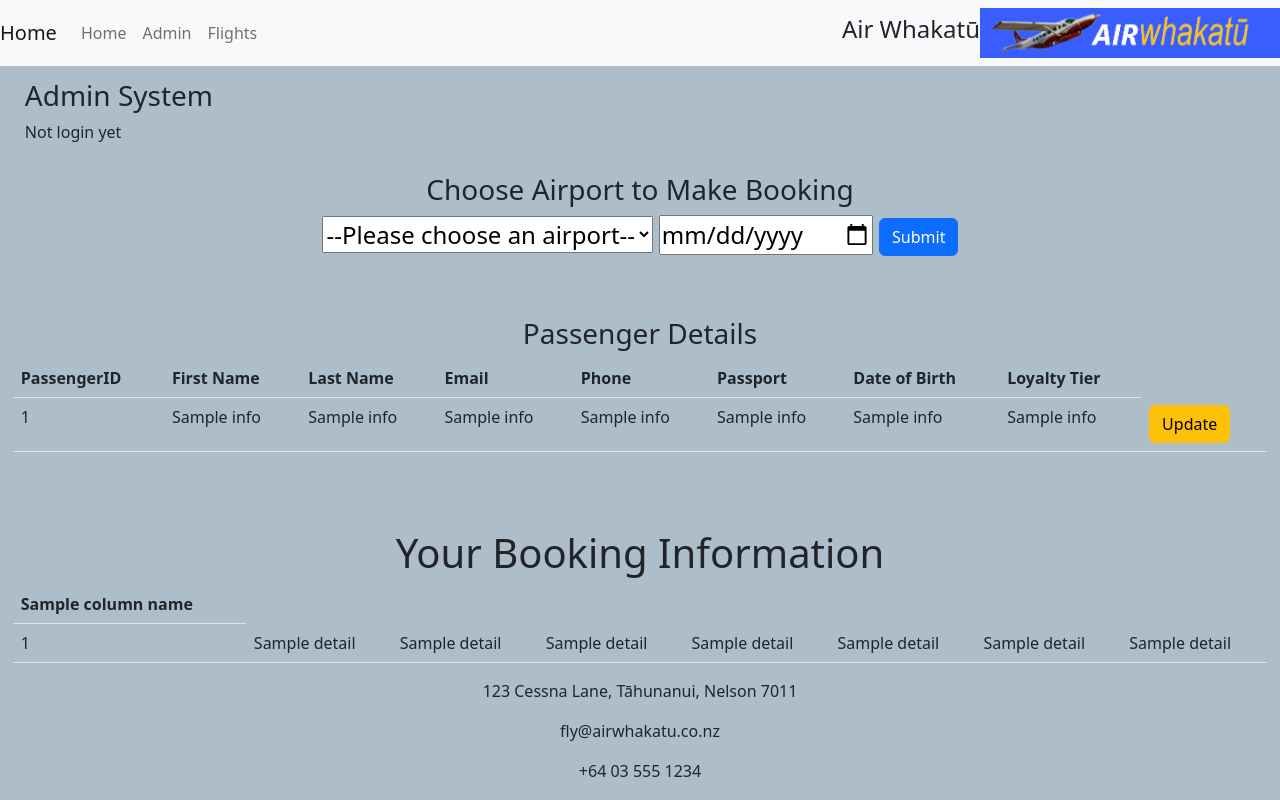
After one commit to han-11/webAppProject, a Flask app: template assessment file/templates/customer_info_page.html in a window 1280 px wide. The commit adds this page. Run offline with Flask 2, Linux system fonts and the light colour scheme; the template is opened without the code that fills it: most values are stand-ins (such as "Sample title", 1, 10 or a date in 2020); some libraries are stand-ins or nearby versions.

Commit message:
Add files via upload

```diff
--- a/assessment file/templates/admin_passengers.html
+++ b/assessment file/templates/admin_passengers.html
@@ -89,11 +89,6 @@
               <input type="email" name="email" class="form-control" placeholder="Email Address" id="email" required="1">
             </div>
 
-
-            <div class="form-group">
-              <label>Phone Number</label>
-              <input type="tel" name="phone" class="form-control" placeholder="Phone Number" id="phone" required="1">
-            </div>
 
             <div class="form-group">
               <label>Passport Number</label>
--- a/assessment file/templates/arrDep.html
+++ b/assessment file/templates/arrDep.html
@@ -20,7 +20,7 @@
         {% for result in arrivals %}
         <tr>
           <td>{{result[0]}}</td>
-          <td><a href="#">{{result[1]}}</a></td>
+          <td>{{result[1]}}</td>
           <td>{{result[2]}}</td>
           <td>{{result[3]}}</td>
           <td>{{result[4]}}</td>
@@ -47,7 +47,7 @@
           {% for result in departures %}
           <tr>
             <td>{{result[0]}}</td>
-            <td><a href="#">{{result[1]}}</a></td>
+            <td>{{result[1]}}</td>
             <td>{{result[2]}}</td>
             <td>{{result[3]}}</td>
             <td>{{result[4]}}</td>
--- /dev/null
+++ b/assessment file/templates/customer_info_page.html
@@ -0,0 +1,222 @@
+{% extends "base.html" %}
+
+{% block title %}Customer Booking Information{% endblock %}
+
+
+{% block content %}
+
+
+
+
+
+<div class="row info_table ">
+  <div class=""col-md-6 col-md-offset-3>
+
+    {% if session['passenger_id']%}
+      <h5>Welcome!</h5>
+      <p>Passenger ID: {{session['passenger_id']}}</p>
+
+      <a href="{{ url_for('log_out') }}" class="btn btn-secondary btn-sm">Logout</a> </h3>
+    {% else %}
+
+      <div class="row">
+        <div class=""col-md-6 col-md-offset-3>
+          <h3>Admin System</h3>
+          {% if session['staff_id']%}
+            <p>Staff ID: {{session['staff_id']}} </p>
+              <p> Staff Name : {{ session['staff_name'] }}</p>
+              {% if  session['is_manager'] == 1 %}
+                <p> Staff Type : Manager</p>
+              {% else %}
+                <p> Staff Type : Staff</p>
+              {% endif %}
+            <a href="{{ url_for('admin_logout') }}" class="btn btn-dark btn-sm">Logout</a> </p>
+          {% else %}
+          <p> Not login yet</p>
+          {% endif %}
+        </div>
+      </div>
+    {% endif %}
+  </div>
+</div>
+
+<div>
+
+</div>
+
+
+{% if msg_sent: %}
+
+  {% with messages = get_flashed_messages() %}
+    {% if messages%}
+      {% for message in messages %}
+        <div class="alert alert-success info_table " role="alert">
+          {{ message }}
+        </div>
+      {% endfor %}
+     {% endif %}
+  {% endwith %}
+
+
+{% else: %}
+
+
+<div class="airport_to_book">
+  <h3 >Choose Airport to Make Booking</h3>
+
+    <form action="/booking/flights/{{passenger_id}}" method="post">
+      <input type="hidden" name="passengerID" value="{{passenger_id}}">
+        <select name="selected_airport"  >
+          <label for="airport">Choose The Departure Airport:</label>
+            <option value=""  >--Please choose an airport--</option>
+            {% for airport in airports %}
+            <option value="{{airport[1]}}">{{ airport[1] }}</option>
+            {% endfor %}
+        </select>
+        <input name="flight_date" type="date" id="flight_date_id">
+      <button type="submit" class="btn btn-primary">Submit</button>
+    </form>
+</div>
+
+
+<!-- display passenger's information -->
+<br/>
+
+<div class="passenger_info info_table ">
+
+
+  <h3 style="text-align:center"> Passenger Details</h3>
+
+      <table id="passenger_details" class="table table-hover passenger_info-result">
+          <thead>
+            <tr>
+                <th>PassengerID</th>
+                <th>First Name</th>
+                <th>Last Name</th>
+                <th>Email</th>
+                <th>Phone</th>
+                <th>Passport</th>
+                <th>Date of Birth</th>
+                <th>Loyalty Tier</th>
+            </tr>
+          </thead>
+          <tbody>
+            {% for info in passenger_info %}
+            <tr>
+                <td>{{info.0}}</td>
+                <td>{{info.1 }}</td>
+                <td>{{info.2}}</td>
+                <td>{{info.3}}</td>
+                <td>{{info.4}}</td>
+                <td>{{info.5}}</td>
+                <td>{{info.6}}</td>
+                <td>{{info.7}}</td>
+                <td><a  type="button" class="btn btn-warning" id="myBtn" data-bs-toggle="modal" data-bs-target="#myModal" href="#" >
+                  Update </a></td>
+              </tr>
+
+
+
+                <!-- Modal Edit Customer Details-->
+  <div class="modal fade" id="myModal"  role="dialog"  >
+    <div class="modal-dialog">
+      <div class="modal-content">
+          <div class="modal-header">
+            <h4 class="modal-title">Update Information</h4>
+          </div>
+          <div class="modal-body" id="modal-body">
+            <form action="{{url_for('update')}}" method="POST">
+              <div class="form-group">
+                <label>First Name:</label>
+                <input type="hidden"  name="passengerID" value="{{info.0}}">
+                <input type="text" class="form-control" id="firstname" name="firstname" value="{{info.1 }}">
+              </div>
+              <div class="form-group">
+                  <label>Last Name:</label>
+                    <input type="text" class="form-control" id="lastname" name="lastname" value="{{info.2}}">
+                </div>
+                <div class="form-group">
+                  <label>Email:</label>
+                  <input type="text" class="form-control" id="email" name="email" value="{{info.3}}">
+                </div>
+                <div class="form-group">
+                  <label>Phone:</label>
+                  <input type="text" class="form-control" id="phone" name="phone" value="{{info.4}}">
+                </div>
+                <div class="form-group">
+                  <label>Passport:</label>
+                  <input type="text" class="form-control" id="passport" name="passport" value="{{info.5}}">
+              </div>
+              <div class="form-group">
+                  <label>Date of Birth:</label>
+                  <input type="text" class="form-control" id="dob" name="dob" value="{{info.6}}">
+              </div>
+                <div class="form-group">
+                  <button class="btn btn-primary modal-btn" type="submit">Update</button>
+                </div>
+            </form>
+          </div>
+          <div class="modal-footer">
+            <button type="button" class="btn btn-secondary" data-bs-dismiss="modal">Close</button>
+          </div>
+      </div>
+    </div>
+  </div>
+  {% endfor %}
+</tbody>
+</table>
+  </div>
+
+
+<br/>
+
+
+
+
+<br/>
+
+    <div class="booking_info_display info_table ">
+      <h1 style="text-align:center">Your Booking Information</h1>
+      <table class="table table-hover" id="bookings">
+
+
+          <thead>
+            <tr>
+              {% for name in column_names %}
+                <th>{{name}}</th>
+              {% endfor %}
+            </tr>
+          </thead>
+
+          <tbody>
+            {% for detail in booking_details %}
+            <tr>
+                <td>{{detail[0]}}</td>
+                <td>{{detail[1]}}</td>
+                <td>{{detail[2]}}</td>
+                <td>{{detail[3]}}</td>
+                <td>{{detail[4]}}</td>
+                <td>{{detail[5]}}</td>
+                <td>{{detail[6]}}</td>
+                <td>{{detail[7]}}</td>
+                {% if detail[5] > currentTime %}
+                <td><a href="/booking/cancel/{{detail[0]}}/{{ detail[3] }}" class="btn btn-danger btn-xs" onclick="return confirm('Are You Sure to Cancel?')">Cancel</a></td>
+                {% endif %}
+            </tr>
+            {% endfor %}
+          </tbody>
+        </table>
+
+    </div>
+
+
+
+
+
+
+
+  {% endif %}
+
+
+
+{% endblock %}
--- a/assessment file/templates/home.html
+++ b/assessment file/templates/home.html
@@ -25,7 +25,7 @@
         <label for="airport">Choose The Airport:</label>
           <option value=""  >--Please choose an airport--</option>
           {% for airport in airports %}
-          <option value="{{airport[0]}}">{{ airport[1] }}</option>
+          <option value="{{airport[0]}}">{{ airport[1]}}</option>
           {% endfor %}
       </select>
     <button type="submit" class="btn btn-dark">Submit</button>
--- a/assessment file/templates/register.html
+++ b/assessment file/templates/register.html
@@ -3,7 +3,6 @@
 {% extends "base.html" %}
 
 {% block title %}Register Form{% endblock %}
-
 
 
 {% block content %}
```
Also changed, not shown: assessment file/app.py (+68 -33 lines).
